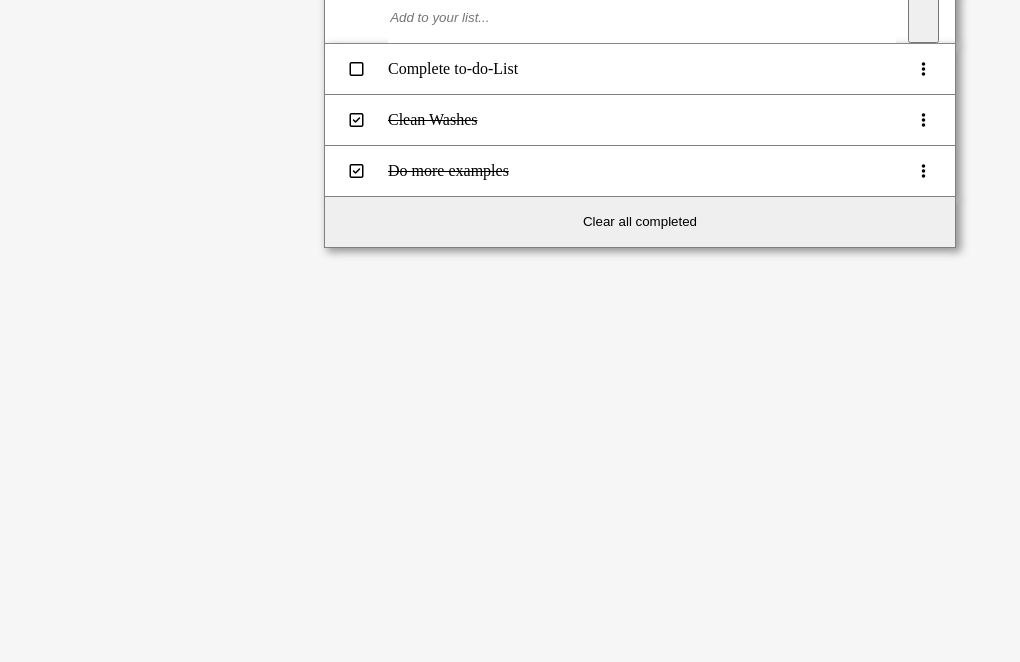
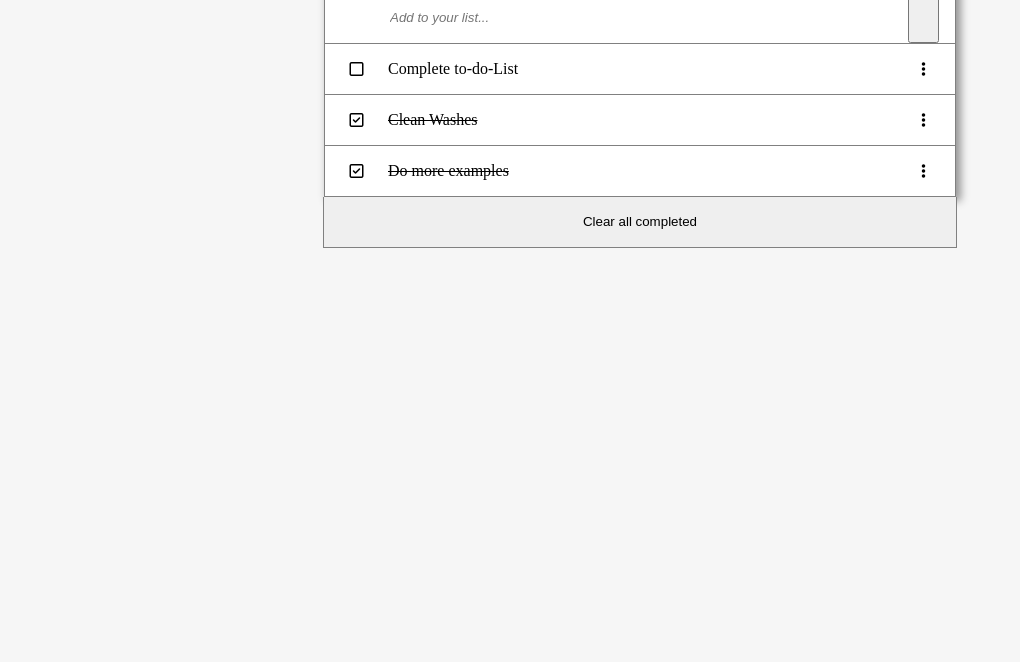
Before and after one commit to eroiyo/To-do-list, a website built with webpack: page src/index.html in a window 1280 px wide. Shown: the part 138-800 px from the top of the page, without its empty margins (0-1020 px from the left). Built offline with nearby package versions, Linux system fonts and the light colour scheme.

Commit message:
Revert "fix size of outside containers"
This reverts commit c8a2c3574a31c90d686b902419b3b33e01f236f1.

```diff
--- a/src/index.html
+++ b/src/index.html
@@ -10,22 +10,22 @@
 
 <body>
     <h1>minimalist</h1>
-    <div class="tdl-element outside-container first">
+    <ul class="to-do-list">
+        <li class="tdl-element first">
             <h1 class="list-title">Today's To Do</h1>
             <div class="refresh-button"></div>
-    </div>
-    <div class="tdl-element outside-container">
+        </li>
+        <li class="tdl-element">
             <form>
                 <input id="new-item" class="input" placeholder="Add to your list..." type="text">
                 <input id="submit-new-item" type="submit" tabindex="-1" value=""
                     title="click this or press enter to submit" class="icon-return">
             </form>
-    </div>
-    <ul class="to-do-list">
+        </li>
     </ul>
-    <div class="tdl-element outside-container">
+    <li class="tdl-element erase-container">
         <button class="erase"> Clear all completed</button>
-     </div>
+     </li>
 </body>
 
 </html>
--- a/src/style.css
+++ b/src/style.css
@@ -24,9 +24,9 @@ li {
   width: 50%;
   margin-left: auto;
   margin-right: auto;
+  background-color: grey;
   display: grid;
   grid-auto-rows: 1fr;
-  background-color: grey;
   box-shadow: 4px 3px 8px 1px #969696;
   -webkit-box-shadow: 4px 3px 8px 1px #969696;
 }
@@ -105,10 +105,8 @@ button:hover {
 .line{
   text-decoration-line: line-through;
 }
-.outside-container{
-  width: 49.8%;
+.erase-container{
+  width: 50%;
   margin-left: auto;
   margin-right: auto;
-  box-shadow: 4px 3px 8px 1px #969696;
-  -webkit-box-shadow: 4px 3px 8px 1px #969696;
 }
```
Lines whose indentation alone changed are shown as unchanged.
